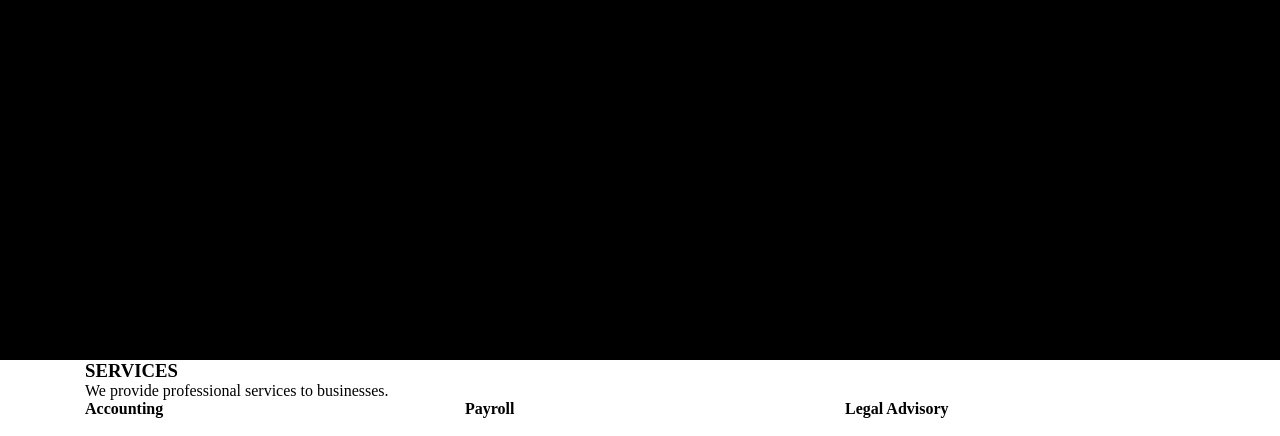
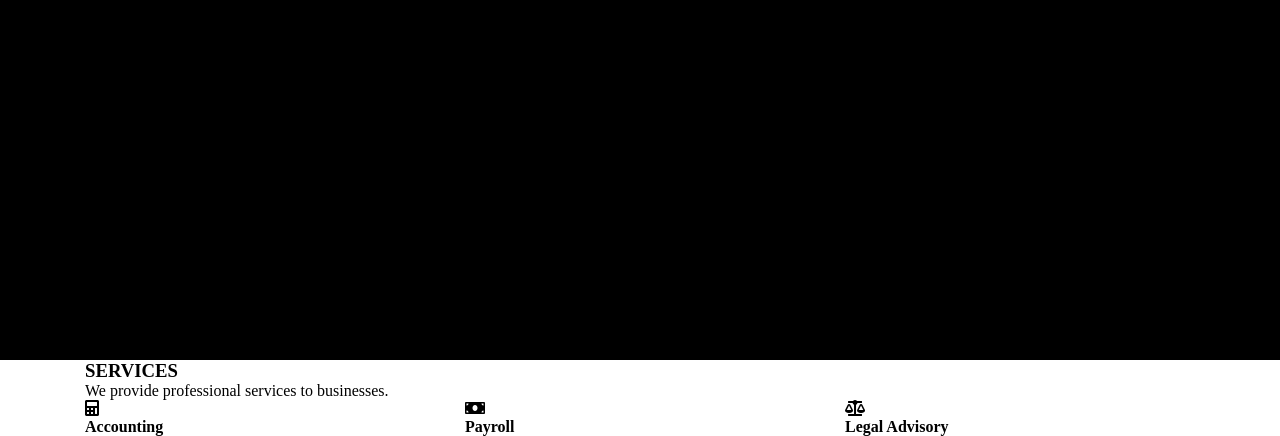
Before and after one commit to natkalia/Bootcamp_WebDev_Kodilla_Exercise_4.6_Golden, a website: page index.html in a window 1280 px wide. Shown: the part 467-903 px from the top of the page. Drawn offline with Linux system fonts and the light colour scheme.

Commit message:
add font awesome to head and add icons to services section

```diff
--- a/index.html
+++ b/index.html
@@ -6,6 +6,7 @@
   <meta charset="utf-8">
   <meta name="viewport" content="width=device-width, initial-scale=1.0">
   <title></title>
+  <link href="https://cdnjs.cloudflare.com/ajax/libs/font-awesome/5.11.2/css/all.min.css" rel="stylesheet">
   <link href="vendor/bootstrap-grid.css" rel="stylesheet">
   <link href="css/style.css" rel="stylesheet">
 </head>
@@ -42,15 +43,15 @@
       </div>
       <div class="row">
         <div class="col-4">
-          <i></i>
+          <i class="fas fa-calculator"></i>
           <h4>Accounting</h4>
         </div>
         <div class="col-4">
-          <i></i>
+          <i class="fas fa-money-bill"></i>
           <h4>Payroll</h4>
         </div>
         <div class="col-4">
-          <i></i>
+          <i class="fas fa-balance-scale"></i>
           <h4>Legal Advisory</h4>
         </div>
       </div>
```
